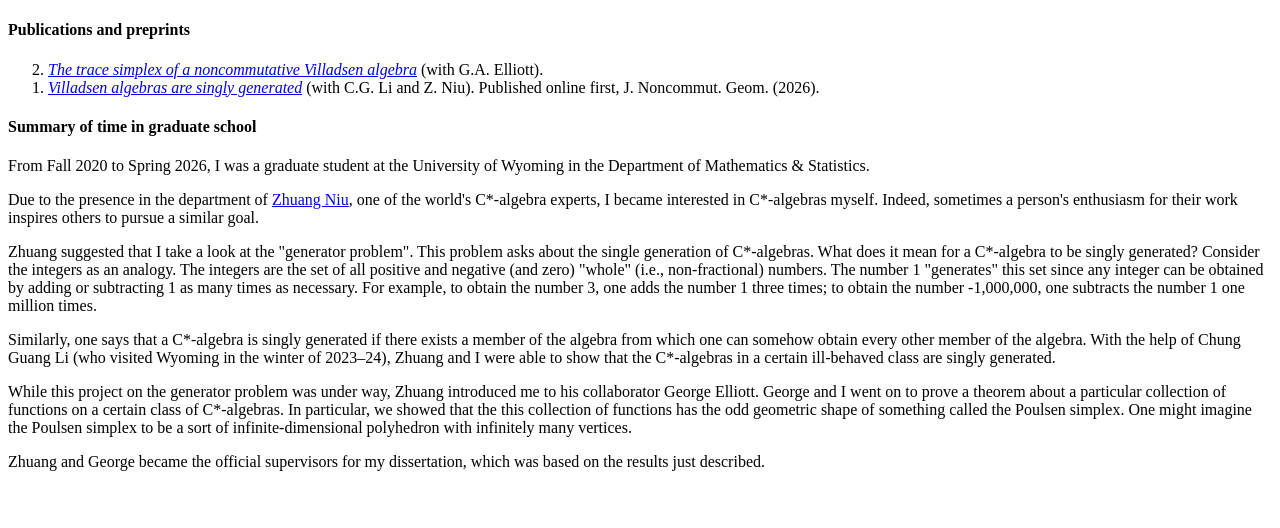
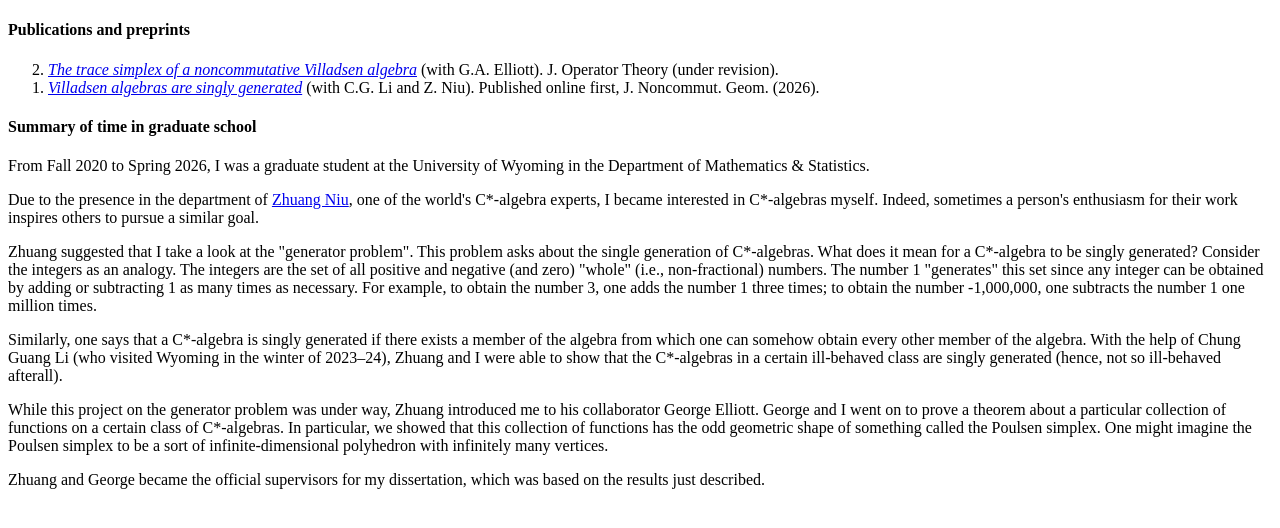
Before and after one commit to vruzicka830/vruzicka830.github.io, a plain HTML site: page research.html in a window 1280 px wide. Drawn offline with Linux system fonts and the light colour scheme.

Commit message:
Make language changes in "research"

```diff
--- a/research.html
+++ b/research.html
@@ -8,7 +8,7 @@
             <ol reversed>
                 <li>
                     <a href="publications/trace_AF-generalized.pdf"><em>The trace simplex of a noncommutative Villadsen algebra</em></a>
-                    (with G.A. Elliott).
+                    (with G.A. Elliott). J. Operator Theory (under revision).
                 </li>
                 <li>
                     <a href="publications/AFactionv8.pdf"><em>Villadsen algebras are singly generated</em></a>
@@ -48,14 +48,14 @@
             every other member of the algebra. With the help of Chung Guang Li
             (who visited Wyoming in the winter of 2023&ndash;24), Zhuang and I were
             able to show that the C*-algebras in a certain ill-behaved class
-            are singly generated.
+            are singly generated (hence, not so ill-behaved afterall).
         </p>
         <p>
             While this project on the generator problem was under way,
             Zhuang introduced me to his collaborator George Elliott. George
             and I went on to prove a theorem about a particular collection
             of functions on a certain class of C*-algebras. In particular,
-            we showed that the this collection of functions
+            we showed that this collection of functions
             has the odd geometric shape of something called the Poulsen simplex.
             One might imagine the Poulsen simplex to be a sort of infinite-dimensional polyhedron with infinitely many
             vertices.
```
